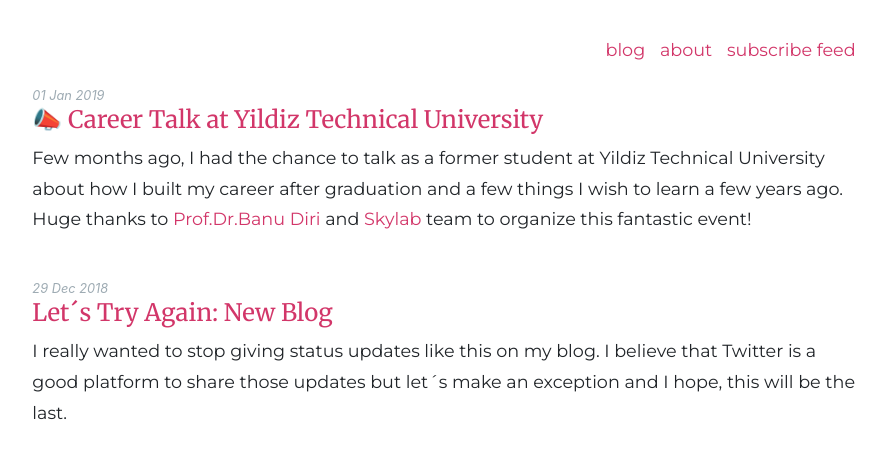
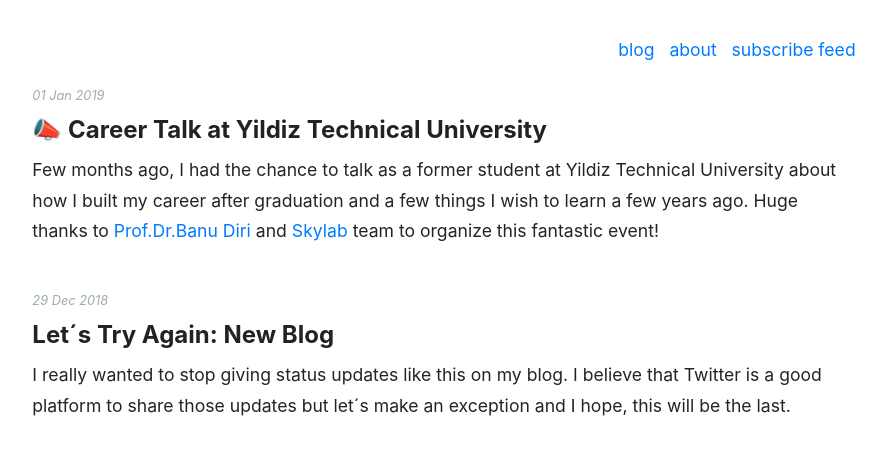
Before and after one commit to SezginEge/sezginege.com, a Jekyll site: the page built from index.html, in a window 1280 px wide. Shown: the top 459 px of the page, without its empty margins (196-1082 px from the left). Built offline with Jekyll 4.4.1, drawn with Linux system fonts in a browser that asks for light colours; the list of posts is cut into pages by our own code.

Commit message:
removed google fonts. CSS refactored

```diff
--- a/_layouts/default.html
+++ b/_layouts/default.html
@@ -17,10 +17,6 @@
       crossorigin="anonymous"
     />
 
-    <!-- Google Fonts -->
-    <link href="https://fonts.googleapis.com/css?family=Merriweather|Montserrat" rel="stylesheet">
-
-    <!-- Custom CSS -->
     <link rel="stylesheet" href="/assets/css/styles.css" />
 
     {% if site.google_analytics and jekyll.environment == 'production' %} {%
--- /dev/null
+++ b/_sass/headings.scss
@@ -0,0 +1,47 @@
+$heading-color: #222;
+$heading-hover-color: #222;
+
+h1,
+h2,
+h3,
+h4,
+h5,
+h6 {
+    margin-top: 10px;
+    margin-bottom: 10px;
+    font-weight: bold;
+    color: $heading-color;
+}
+
+h1 > a,
+h2 > a,
+h3 > a,
+h4 > a,
+h5 > a,
+h6 > a {
+    color: $heading-color;
+    &:hover {
+        color: $heading-hover-color;
+    }
+}
+
+h1 > a:hover,
+h2 > a:hover,
+h3 > a:hover,
+h4 > a:hover,
+h5 > a:hover,
+h6 > a:hover {
+    color: $heading-hover-color;
+}
+
+h1 {
+    font-size: 1.75rem;
+}
+
+h2 {
+    font-size: 1.5rem;
+}
+
+h3 {
+    font-size: 1.25rem;
+}
--- a/_sass/main.scss
+++ b/_sass/main.scss
@@ -1,31 +1,16 @@
-$main-color: #d23669;
 $span-color: #9EABB3;
 
-h1, h2, h3, h4, h5, h6 {
-    font-family: 'Merriweather', serif;
-}
+@import "headings";
+@import "paginator";
 
-h1 {
-    font-size: 1.75rem;
-}
-
-h2 {
-    font-size: 1.5rem;
-}
-
-h3 {
-    font-size: 1.25rem;
+*, *:before, *:after {
+    -webkit-font-smoothing: antialiased;
 }
 
 p, li  {
-    font-family: 'Montserrat', sans-serif;
     line-height: 1.75;
     font-size: 1.1rem;
     overflow-wrap: break-word;
-}
-
-h1, h2, h3, h4, h5, h6, a, a:hover {
-    color: $main-color;
 }
 
 a:hover {
@@ -42,6 +27,8 @@ img {
     box-shadow: 0 4px 8px 0 rgba(0, 0, 0, 0.2), 0 6px 20px 0 rgba(0, 0, 0, 0.19);
     text-align: center;
     padding: 10px;
+    margin-top: 10px;
+    margin-bottom: 10px;
 }
 
 .site-top-margin {
@@ -58,22 +45,6 @@ img {
     width: 100%;
 }
 
-.paginator {
-    color: $main-color;
-    display: flex;
-    align-items: center;
-    justify-content: center;
-    margin-bottom: 10px;
-}
-
-.paginator > * {
-    margin: 5px;
-}
-
-.page-number {
-    margin: 0;
-}
-
 .published-on {
     font-size: 0.8rem;
     font-style: italic;
--- /dev/null
+++ b/_sass/paginator.scss
@@ -0,0 +1,17 @@
+$paginator-color: #222;
+
+.paginator {
+    color: $paginator-color;
+    display: flex;
+    align-items: center;
+    justify-content: center;
+    margin-bottom: 10px;
+}
+
+.paginator > * {
+    margin: 5px;
+}
+
+.page-number {
+    margin: 0;
+}
```
